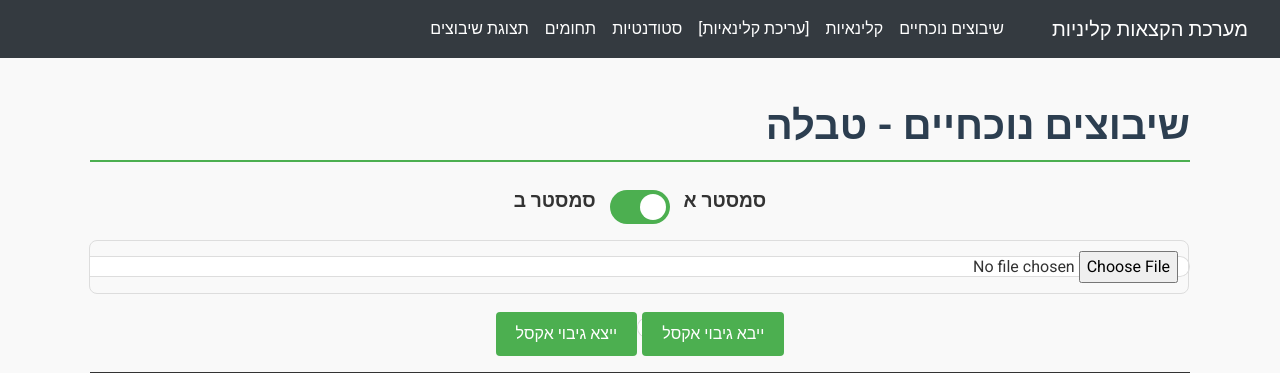
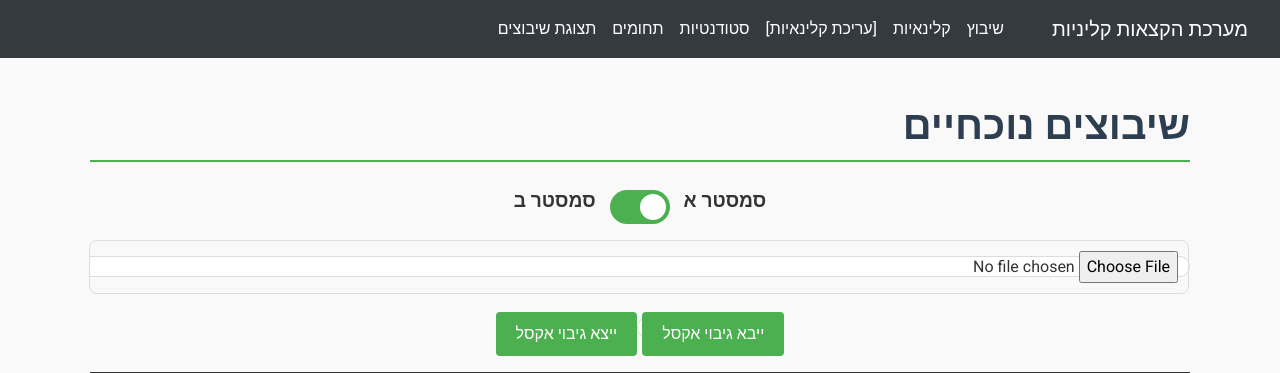
Before and after one commit to yuvsp/clinical_assignment_system, a Flask app: page /current_assignments_table in a window 1280 px wide. Shown: the top 373 px of the page. Run offline with Flask 3, Linux system fonts and the light colour scheme; data comes from the database, SQL or seed files in the repository; some libraries are stand-ins or nearby versions; some web fonts are replaced.

```diff
--- a/app/routes.py
+++ b/app/routes.py
@@ -39,7 +39,7 @@ def allowed_file(filename):
 
 @bp.route('/')
 def main_view():
-    return redirect(url_for('main.current_assignments'))  # Redirect home to current assignments
+    return redirect(url_for('main.current_assignments_table'))  # Redirect home to current assignments
 
 @bp.route('/current_assignments')
 def current_assignments():
@@ -519,7 +519,7 @@ def remove_assignment(assignment_id):
     assignment = Assignment.query.get_or_404(assignment_id)
     db.session.delete(assignment)
     db.session.commit()
-    return redirect(url_for('main.current_assignments'))
+    return redirect(url_for('main.current_assignments_table'))
 
 @bp.route('/assignments_view')
 def assignments_view():
@@ -710,22 +710,22 @@ def export_backup_excel():
 def import_backup_excel():
     if 'file' not in request.files:
         flash('No file part')
-        return redirect(url_for('main.current_assignments'))
+        return redirect(url_for('main.current_assignments_table'))
 
     file = request.files['file']
     if file.filename == '':
         flash('No selected file')
-        return redirect(url_for('main.current_assignments'))
+        return redirect(url_for('main.current_assignments_table'))
 
     if file and allowed_file(file.filename):
         filename = secure_filename(file.filename)
         filepath = os.path.join('uploads', filename)
         file.save(filepath)
         process_backup_file(filepath)
-        return redirect(url_for('main.current_assignments'))
+        return redirect(url_for('main.current_assignments_table'))
 
     flash('Invalid file format')
-    return redirect(url_for('main.current_assignments'))
+    return redirect(url_for('main.current_assignments_table'))
 
 def process_backup_file(filepath):
     df = pd.read_excel(filepath)
--- a/app/templates/base.html
+++ b/app/templates/base.html
@@ -20,7 +20,7 @@
         <div class="collapse navbar-collapse" id="navbarNav">
             <ul class="navbar-nav ml-auto">
                 <li class="nav-item">
-                    <a class="nav-link" href="{{ url_for('main.current_assignments') }}">שיבוצים נוכחיים</a>
+                    <a class="nav-link" href="{{ url_for('main.current_assignments_table') }}">שיבוץ</a>
                 </li>
                 <li class="nav-item">
                     <a class="nav-link" href="{{ url_for('main.instructors_view') }}">קלינאיות</a>
--- a/app/templates/current_assignments_table.html
+++ b/app/templates/current_assignments_table.html
@@ -1,7 +1,7 @@
 {% extends "base.html" %}
 
 {% block content %}
-<h1 class="mb-4 text-right">שיבוצים נוכחיים - טבלה</h1>
+<h1 class="mb-4 text-right">שיבוצים נוכחיים</h1>
 
 <div class="mb-3 text-center">
     <label class="semester-label">סמסטר א</label>
```
